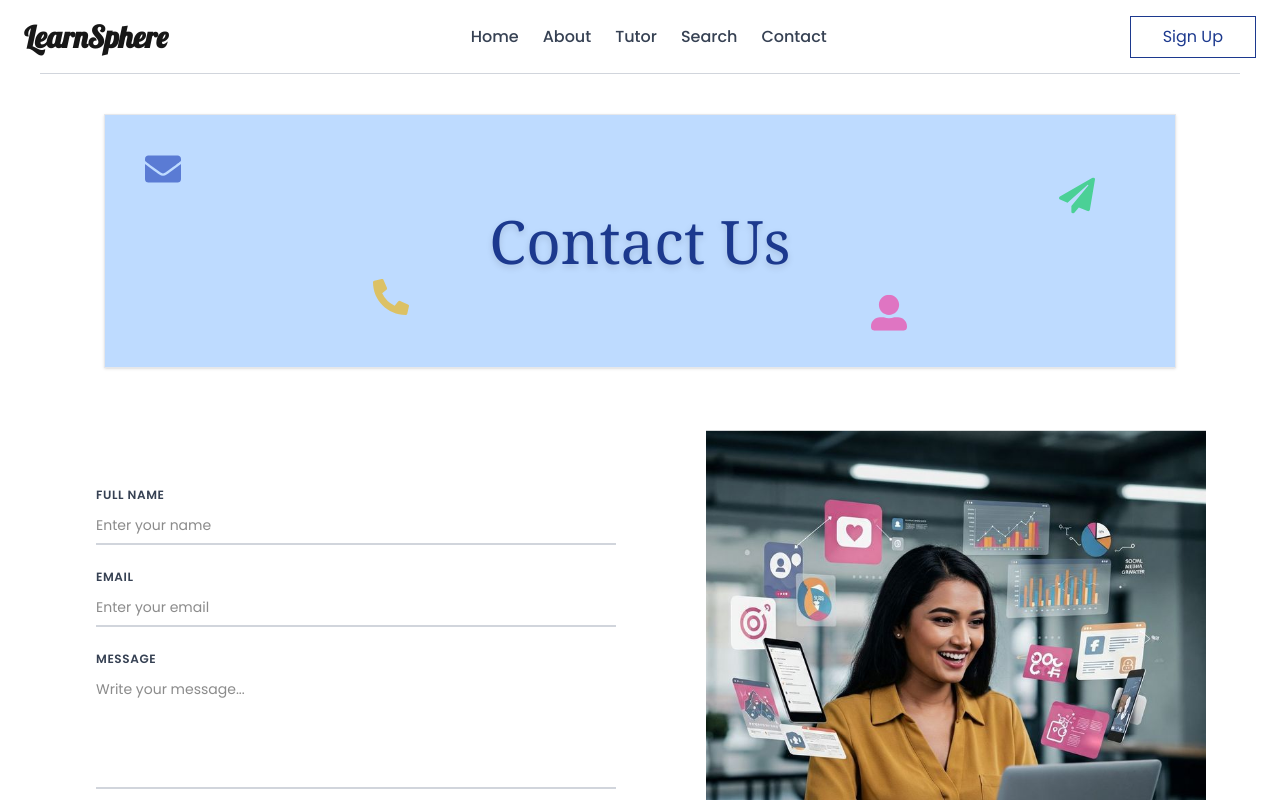
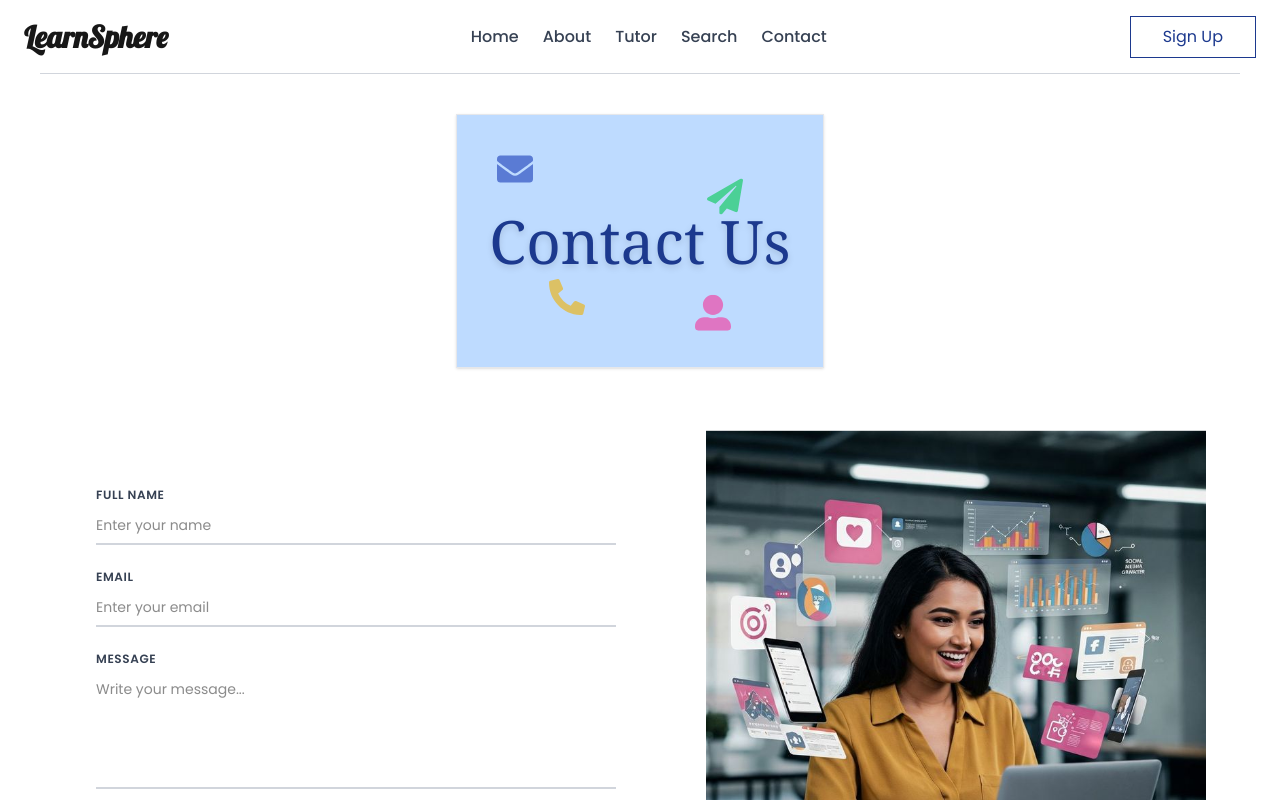
Before and after one commit to CodeQueen-AI/LMS-UI-Website-, a Next.js app: page /Contact in a window 1280 px wide. Shown: the top 800 px of the page. Built offline with nearby package versions, Linux system fonts and the light colour scheme.

Commit message:
Update page.tsx

```diff
--- a/app/Contact/page.tsx
+++ b/app/Contact/page.tsx
@@ -1,6 +1,6 @@
 "use client";
 
-import { motion } from "framer-motion";
+import { motion, easeInOut } from "framer-motion";
 import { Poppins } from "next/font/google";
 import { FaEnvelope, FaPhoneAlt, FaPaperPlane, FaUserAlt } from "react-icons/fa";
 import Image from "next/image";
@@ -13,18 +13,18 @@ const poppins = Poppins({
 export default function ContactPage() {
   const floatAnimation = {
     y: ["0%", "-12%", "0%"],
-    transition: { duration: 3.5, repeat: Infinity, ease: "easeInOut" },
+    transition: { duration: 3.5, repeat: Infinity, ease: easeInOut }, // ✅ updated
   };
 
   const fadeUp = {
     hidden: { opacity: 0, y: 40 },
-    visible: { opacity: 1, y: 0, transition: { duration: 0.6 } },
+    visible: { opacity: 1, y: 0, transition: { duration: 0.6, ease: easeInOut } }, // ✅ updated
   };
 
   return (
     <div className={`flex flex-col items-center ${poppins.className}`}>
       {/* ==== Banner Section ==== */}
-      <section className="relative bg-blue-200 py-24 px-96 mx-auto mt-10 mb-16 max-w-6xl overflow-hidden shadow-sm border border-gray-200 ">
+      <section className="relative bg-blue-200 py-24 px-8 mx-auto mt-10 mb-16 max-w-6xl overflow-hidden shadow-sm border border-gray-200">
         {/* Floating Icons */}
         <motion.div
           animate={floatAnimation}
@@ -34,21 +34,21 @@ export default function ContactPage() {
         </motion.div>
 
         <motion.div
-          animate={{ ...floatAnimation, transition: { duration: 4, repeat: Infinity } }}
+          animate={{ ...floatAnimation, transition: { duration: 4, repeat: Infinity, ease: easeInOut } }}
           className="absolute bottom-12 left-1/4 text-yellow-500 opacity-60 text-4xl"
         >
           <FaPhoneAlt />
         </motion.div>
 
         <motion.div
-          animate={{ ...floatAnimation, transition: { duration: 5, repeat: Infinity } }}
+          animate={{ ...floatAnimation, transition: { duration: 5, repeat: Infinity, ease: easeInOut } }}
           className="absolute top-16 right-20 text-green-500 opacity-60 text-4xl"
         >
           <FaPaperPlane />
         </motion.div>
 
         <motion.div
-          animate={{ ...floatAnimation, transition: { duration: 3.8, repeat: Infinity } }}
+          animate={{ ...floatAnimation, transition: { duration: 3.8, repeat: Infinity, ease: easeInOut } }}
           className="absolute bottom-8 right-1/4 text-pink-500 opacity-60 text-4xl"
         >
           <FaUserAlt />
@@ -71,7 +71,7 @@ export default function ContactPage() {
         className="flex flex-col md:flex-row justify-between items-center gap-12 w-[95%] max-w-6xl mb-20"
       >
         {/* Left: Form */}
-        <div className="flex-1 w-full  p-8">
+        <div className="flex-1 w-full p-8">
           <form className="flex flex-col gap-6">
             {/* Full Name */}
             <div className="flex flex-col">
@@ -124,7 +124,7 @@ export default function ContactPage() {
         {/* Right: Image */}
         <motion.div
           animate={{ y: [0, -10, 0] }}
-          transition={{ duration: 5, repeat: Infinity, ease: "easeInOut" }}
+          transition={{ duration: 5, repeat: Infinity, ease: easeInOut }} // ✅ updated
           className="flex-1 w-full flex justify-center"
         >
           <Image
```
